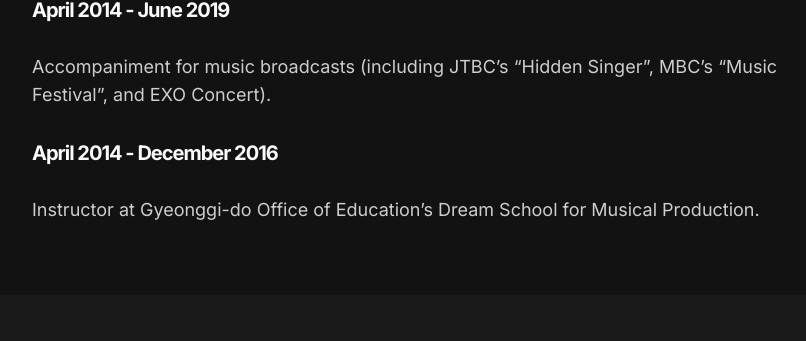
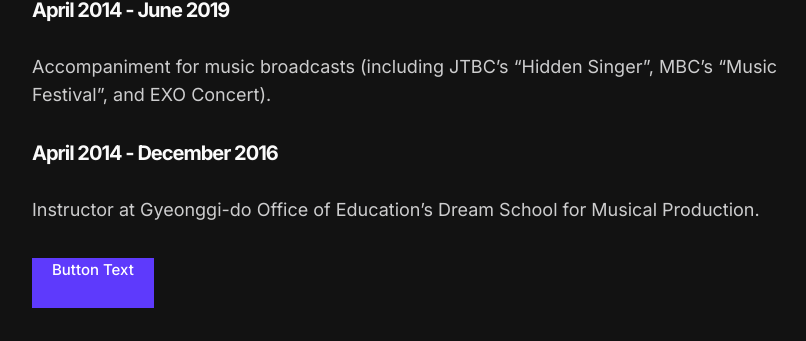
Before and after one commit to haeundev/haeundev.github.io, a Jekyll site: the page built from _pages/CV.md, in a window 1280 px wide and 900 px high, scrolled down 4380 px, cut to the strip 0-341 px from the top of the window. Shown: the whole strip, without its empty margins (218-1024 px from the left). Built offline with Jekyll 4.4.1, drawn with Linux system fonts in a browser that asks for light colours.

Commit message:
button test

```diff
--- a/_pages/CV.md
+++ b/_pages/CV.md
@@ -103,3 +103,5 @@ Accompaniment for music broadcasts (including JTBC's "Hidden Singer", MBC's "Mus
 
 #### April 2014 - December 2016
 Instructor at Gyeonggi-do Office of Education's Dream School for Musical Production.
+
+<a href="https://haeundev.github.io/spacecleaners/" class="button">Button Text</a>
```
